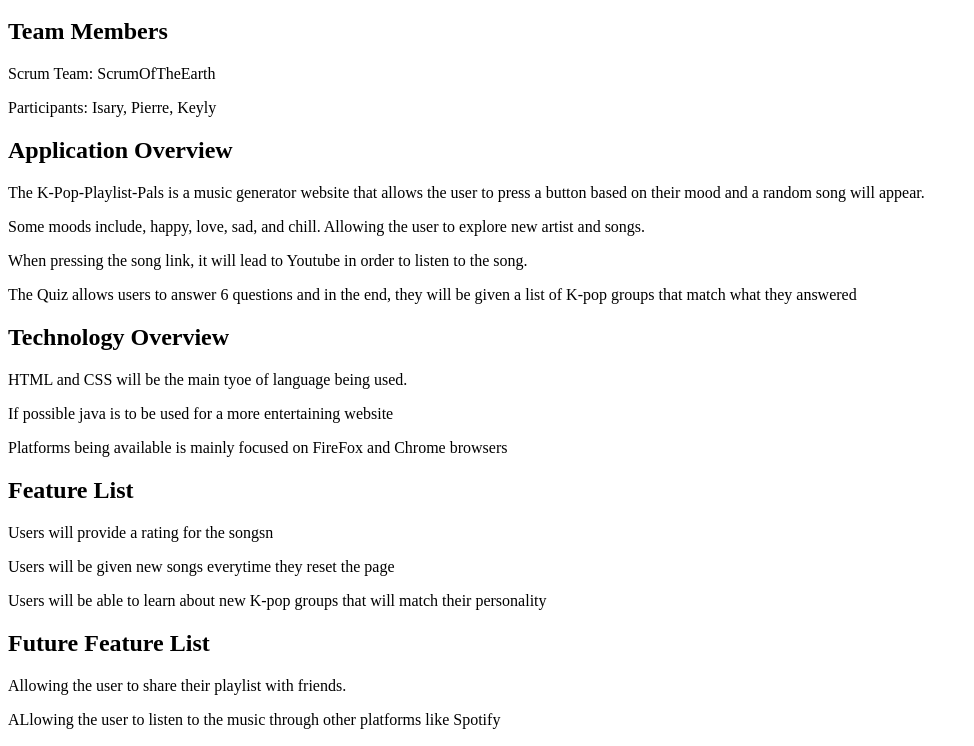
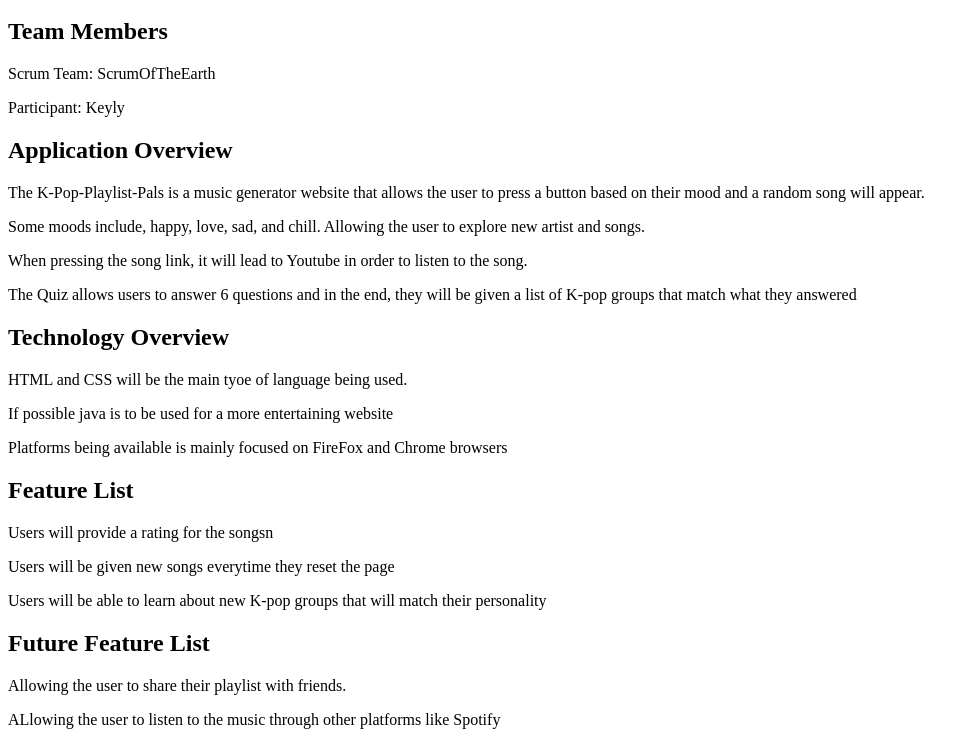
Before and after one commit to KeyyGonza/Class-Project-Proposal, a plain HTML site: page index.html in a window 1280 px wide. Shown: the part 48-794 px from the top of the page, without its empty margins (0-974 px from the left). Drawn offline with Linux system fonts and the light colour scheme.

Commit message:
Update index.html

```diff
--- a/index.html
+++ b/index.html
@@ -1,7 +1,7 @@
 <h1>K-POP-PLAYLIST-PALS</h1>
 <h2>Team Members</h2>
 <p>Scrum Team: ScrumOfTheEarth</p>
-<p>Participants: Isary, Pierre, Keyly</p>
+<p>Participant: Keyly</p>
 
 
 <h2>Application Overview</h2>
```
